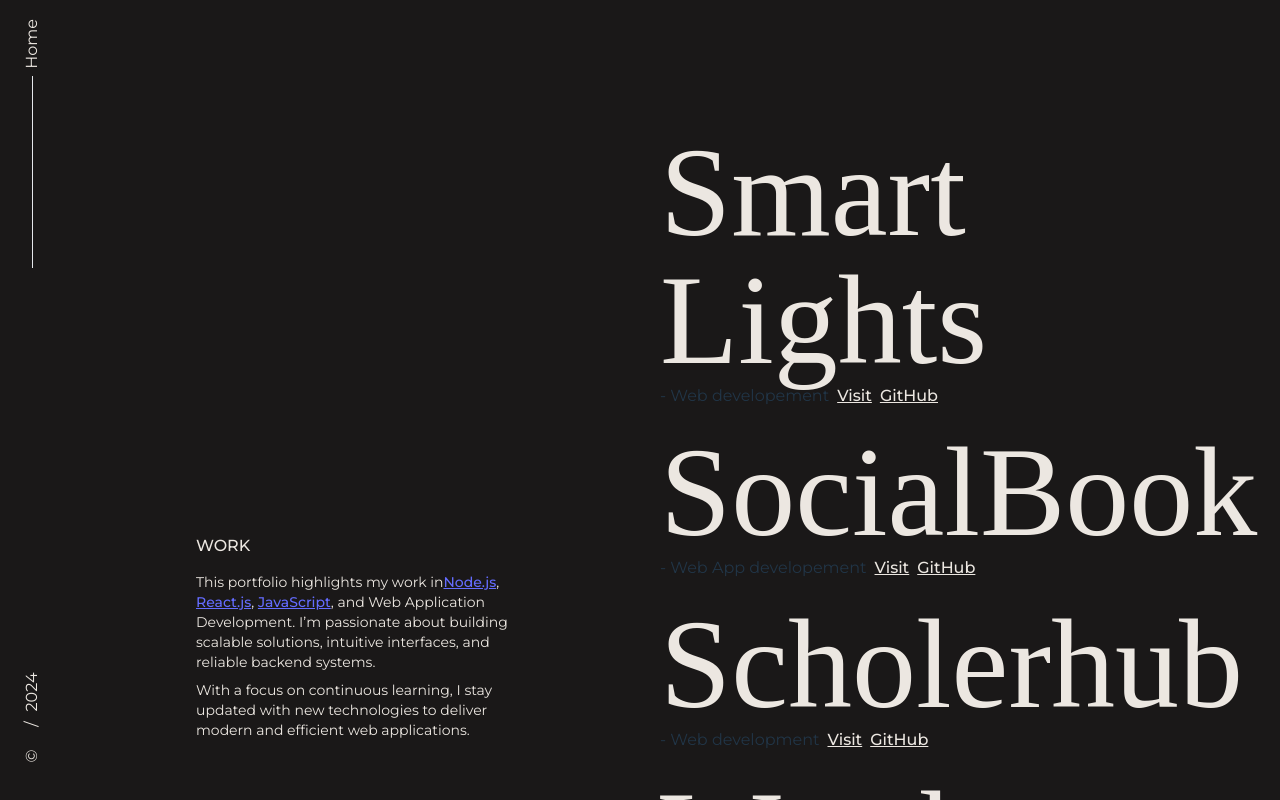
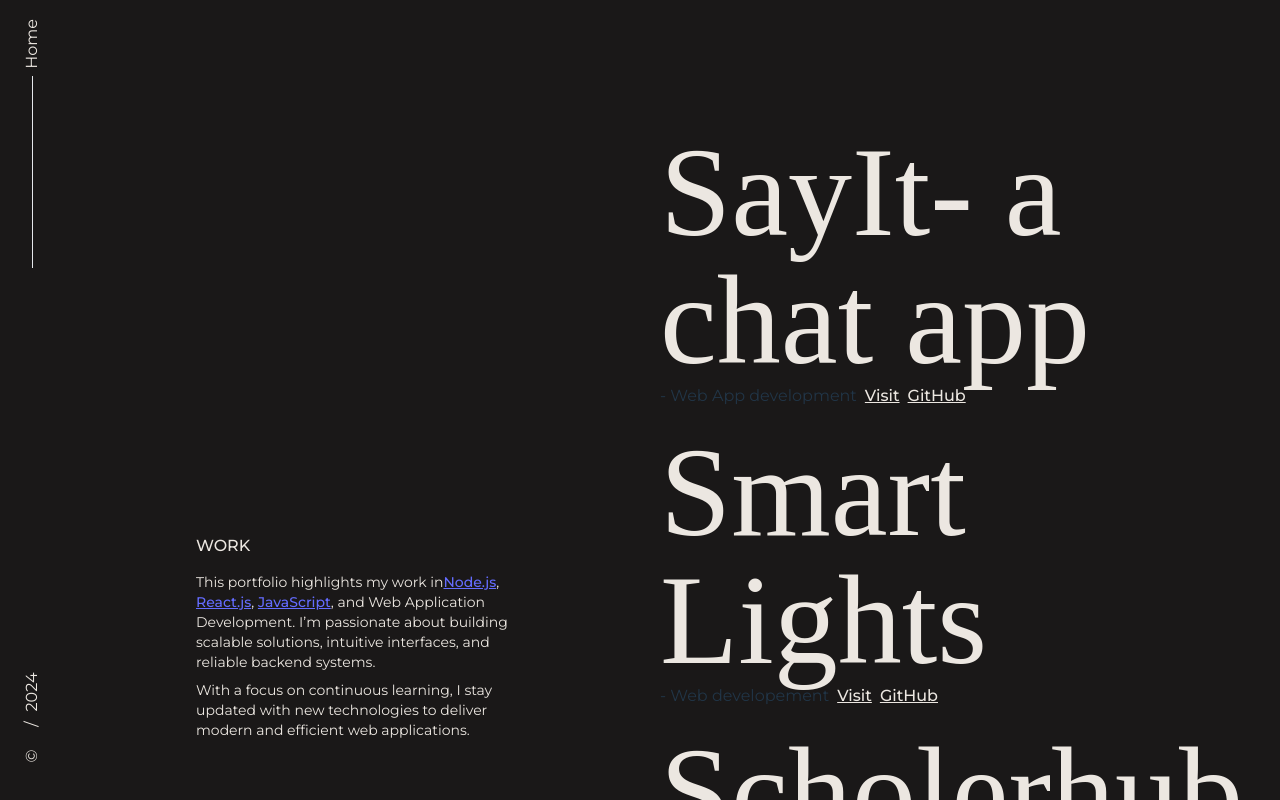
Before and after one commit to shakti2505/webstite_Shakti_kashyap, a React (Vite) app: page /work in a window 1280 px wide. Built offline with nearby package versions, Linux system fonts and the light colour scheme; a web font is replaced by a local one.

Commit message:
added new project link in work page

```diff
--- a/src/components/Work.jsx
+++ b/src/components/Work.jsx
@@ -63,27 +63,23 @@
         className="flex flex-col text-5xl xl:text-[8rem] md:text-[5rem] gap-5 xl:absolute xl:right-0  xl:h-full  xl:w-1/2 xl:overflow-y-auto xl:overflow-x-hidden xl:py-32 max-sm:p-5 md:p-5"
       >
         <HyperLinkContainer
+          title="SayIt- a chat app"
+          type="Web App development"
+          githubLink="https://github.com/shakti2505/sayit_sever"
+          liveLink="https://just-sayit.netlify.app/"
+        />
+        <HyperLinkContainer
           title="Smart Lights"
           type="Web developement"
           githubLink="https://github.com/shakti2505/React-TypeScript_project_smartLights"
           liveLink="https://reactsmartlights.netlify.app/"
         />
-        <HyperLinkContainer
-          title="SocialBook"
-          type="Web App developement"
-          githubLink="https://github.com/shakti2505/Socialbook"
-          liveLink="https://socialbook-x3jq.onrender.com/"
-        />
+
         <HyperLinkContainer
           title="Scholerhub"
           type="Web development"
           githubLink="https://github.com/shakti2505/cityScope_assignment"
           liveLink="https://scholerhub.onrender.com/"
-        />
-        <HyperLinkContainer
-          title="Weather app"
-          type="Web development"
-          githubLink="https://github.com/shakti2505/React_weather_app"
         />
         <HyperLinkContainer
           title="Auth system"
```
